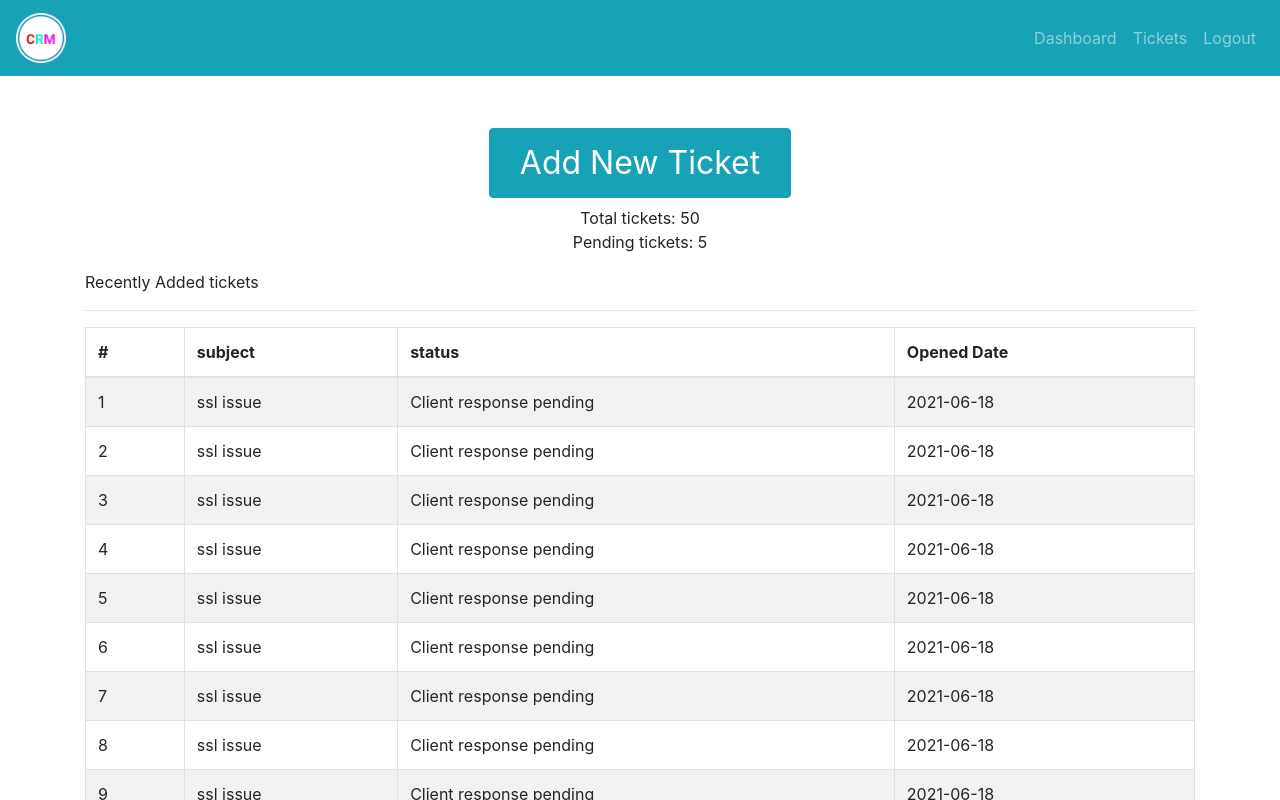
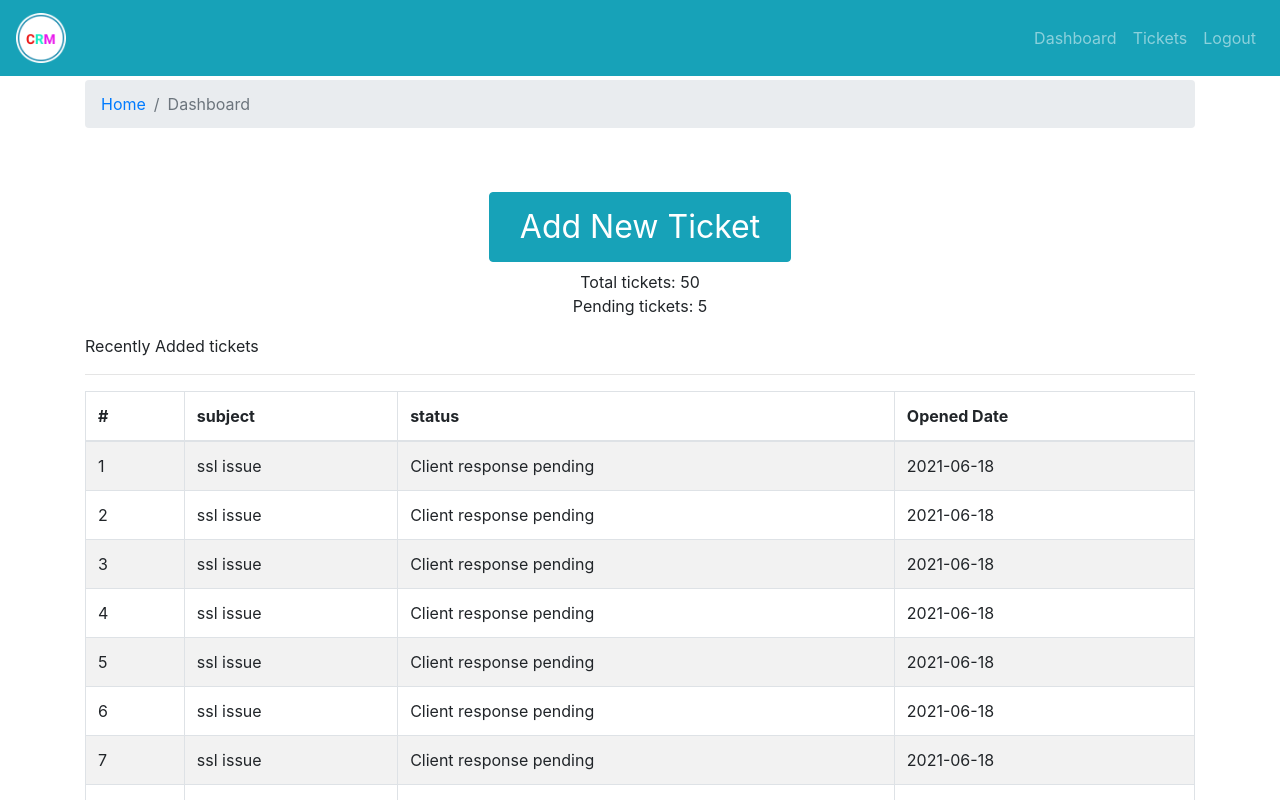
Before and after one commit to brenogfonseca/crm-frontend, a React (Create React App) app: page / in a window 1280 px wide. Shown: the top 800 px of the page. Built offline with nearby package versions, Linux system fonts and the light colour scheme.

Commit message:
added breadcrumbs

```diff
--- /dev/null
+++ b/src/components/Breadcrumbs.js
@@ -0,0 +1,11 @@
+import React from 'react'
+import { Breadcrumb } from 'react-bootstrap'
+
+export default function Breadcrumbs({ page }) {
+  return (
+    <Breadcrumb>
+      <Breadcrumb.Item href="/">Home</Breadcrumb.Item>
+      <Breadcrumb.Item active>{page}</Breadcrumb.Item>
+    </Breadcrumb>
+  )
+}
--- a/src/components/Dashboard.js
+++ b/src/components/Dashboard.js
@@ -2,10 +2,16 @@ import React from 'react'
 import { Container, Row, Col, Button } from 'react-bootstrap'
 import TicketTable from './TicketTable'
 import tickets from '../assets/data/dummy-tickets.json'
+import Breadcrumbs from './Breadcrumbs'
 
 export default function Dashboard() {
   return (
     <Container>
+      <Row>
+        <Col>
+          <Breadcrumbs page="Dashboard" />
+        </Col>
+      </Row>
       <Row>
         <Col className="text-center mt-5 mb-2" >
           <Button
```
